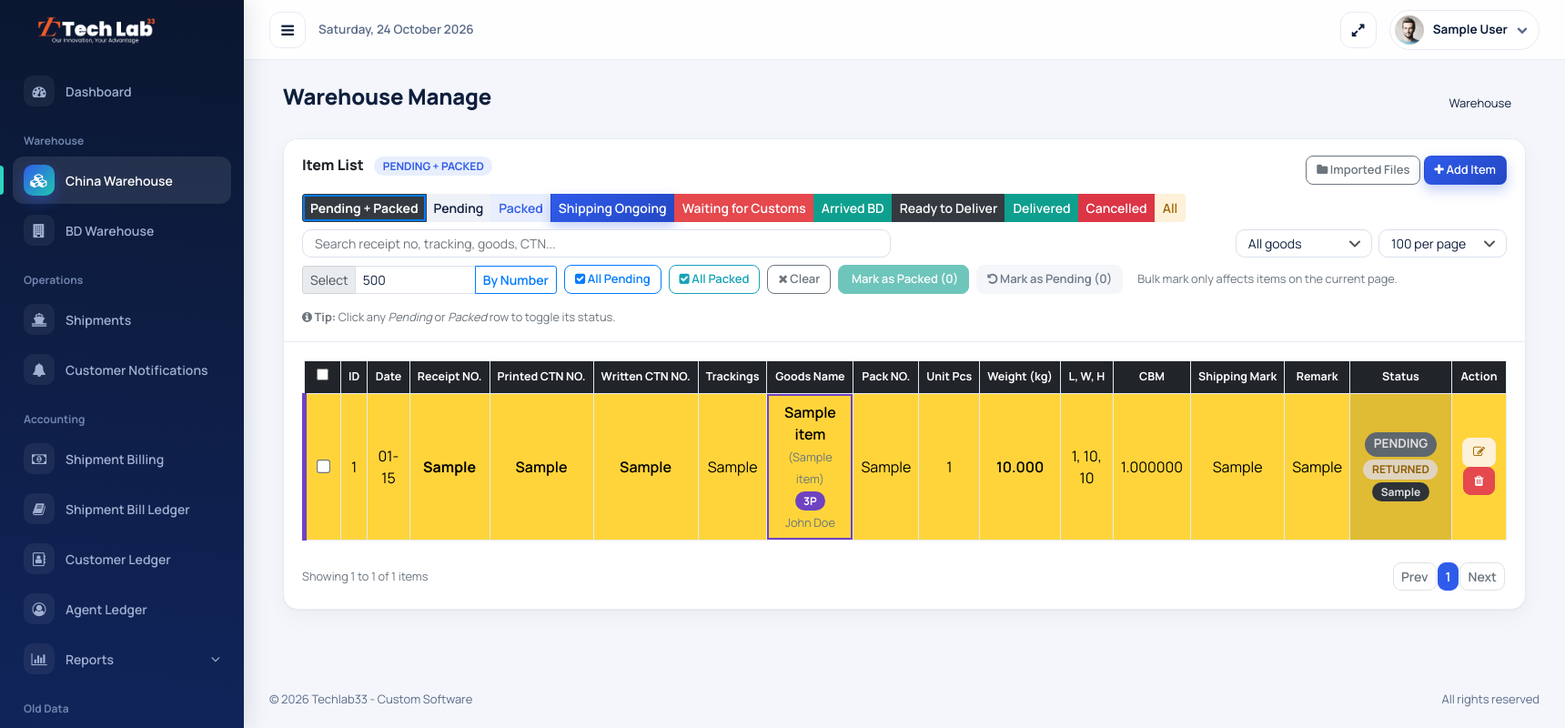
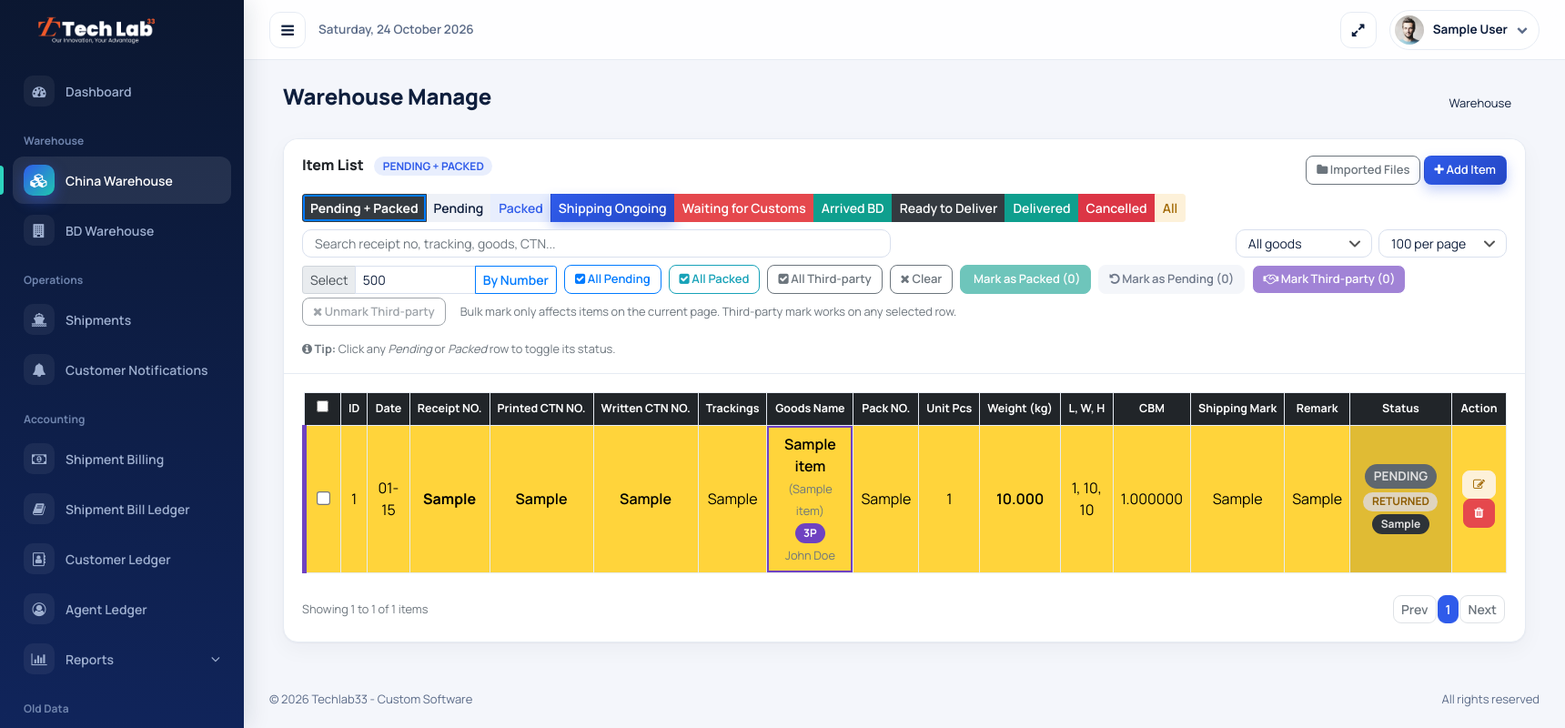
Before and after one commit to tjfahim/CoreLogistics, a Laravel app: page /admin/cargo-items in a window 1720 px wide. Shown: the whole page at 91% size. Run offline with Laravel 10, Linux system fonts and the light colour scheme; a user stored in the database is signed in; data comes from the database, SQL or seed files in the repository; tables that the repository leaves empty hold one stand-in row (values such as "Sample post"); parts of the project's set-up code (start-up, migrations or seed data) failed here and were passed over; some libraries are stand-ins or nearby versions.

Commit message:
Bulk third-party mark on item list; per-row 3P on add items
- Item list: checkboxes on every non-cancelled row, Mark / Unmark Third-party buttons, "All Third-party" select
- New POST cargo-items/bulk-third-party
- Add items: per-row 3P checkbox besides the apply-to-all checkbox

Co-Authored-By: Claude Sonnet 5.5 <noreply@anthropic.com>
Claude-Session: https://claude.ai/code/session_01Jq6ZkYQZMWS3iU3B1c9tcQ

```diff
--- a/app/Http/Controllers/CargoItemController.php
+++ b/app/Http/Controllers/CargoItemController.php
@@ -141,6 +141,7 @@ public function ajaxItems(Request $request)
             'items.*.remark'          => ['nullable', 'string', 'max:500'],
             'items.*.warehouse'       => ['nullable', 'string', 'max:255'],
             'items.*.is_copy'         => ['nullable'],
+            'items.*.is_third_party'  => ['nullable'],
             'is_third_party'          => ['nullable', 'boolean'],
         ]);
 
@@ -173,6 +174,7 @@ foreach ($validated['items'] as $index => $itemData) {
             $seen = [];
             foreach ($validated['items'] as $itemData) {
                 $itemData['is_copy'] = !empty($itemData['is_copy']);
+                $rowThirdParty = !empty($itemData['is_third_party']);
 
                 $key = strtolower(trim(($itemData['tracking_no'] ?? '') . '|' . ($itemData['goods_name_en'] ?? '')));
                 if (empty($itemData['tracking_no'])) continue;
@@ -188,7 +190,7 @@ foreach ($validated['items'] as $index => $itemData) {
                     continue;
                 }
 
-                $itemData['is_third_party'] = $isThirdParty;
+                $itemData['is_third_party'] = $isThirdParty || $rowThirdParty;
                 CargoItem::create($itemData);
             }
         });
@@ -242,6 +244,26 @@ foreach ($validated['items'] as $index => $itemData) {
         return redirect()
             ->route('cargo-items.index')
             ->with('success', 'Cargo item updated successfully.');
+    }
+
+    /** Mark / unmark many selected items as third-party goods (bulk mark from the item list). */
+    public function bulkThirdParty(Request $request)
+    {
+        \Illuminate\Support\Facades\Gate::authorize('edit-warehouse-item');
+
+        $data = $request->validate([
+            'item_ids'       => 'required|array|min:1',
+            'item_ids.*'     => 'integer|exists:cargo_items,id',
+            'is_third_party' => 'required|boolean',
+        ]);
+
+        $n = CargoItem::whereIn('id', $data['item_ids'])->update(['is_third_party' => $request->boolean('is_third_party')]);
+
+        return response()->json([
+            'success' => true,
+            'updated' => $n,
+            'message' => $n . ' item(s) ' . ($request->boolean('is_third_party') ? 'marked as third-party.' : 'unmarked from third-party.'),
+        ]);
     }
 
     /** Cancel an item (removes it from any shipment, keeps the record in the Cancelled list). */
--- a/resources/views/admin/cargo_items/create.blade.php
+++ b/resources/views/admin/cargo_items/create.blade.php
@@ -106,7 +106,7 @@
                                 <input type="checkbox" name="is_third_party" value="1" id="is_third_party" class="form-check-input" {{ old('is_third_party') ? 'checked' : '' }}>
                                 <label class="form-check-label font-weight-bold" for="is_third_party"><i class="fa fa-handshake-o"></i> Third-party goods</label>
                             </div>
-                            <small class="text-muted">Applies to every row below. Assign the partner customer to the item as usual.</small>
+                            <small class="text-muted">Tick to apply to EVERY row below, or tick the 3P box on individual rows.</small>
                         </div>
                         @csrf
 
@@ -132,6 +132,7 @@
                                         <th>Ware House</th>
                                         <th>Remark</th>
                                         <th>Copy</th>
+                                        <th title="Third-party goods">3P</th>
                                         <th>Action</th>
                                     </tr>
                                 </thead>
@@ -155,6 +156,7 @@
                                         <td><input type="text" name="items[0][warehouse]" class="form-control form-control-sm"></td>
                                         <td><input type="text" name="items[0][remark]" class="form-control form-control-sm"></td>
                                         <td class="text-center"><input type="checkbox" name="items[0][is_copy]" value="1"></td>
+                                        <td class="text-center"><input type="checkbox" name="items[0][is_third_party]" value="1" title="Third-party goods"></td>
                                         <td class="text-center">
                                             <button type="button" class="btn btn-danger btn-sm remove-row">
                                                 <i class="fa fa-trash"></i>
@@ -207,6 +209,7 @@
                 <td><input type="text" name="items[${rowIndex}][warehouse]" class="form-control form-control-sm"></td>
                 <td><input type="text" name="items[${rowIndex}][remark]" class="form-control form-control-sm"></td>
                 <td class="text-center"><input type="checkbox" name="items[${rowIndex}][is_copy]" value=""></td>
+                <td class="text-center"><input type="checkbox" name="items[${rowIndex}][is_third_party]" value="1" title="Third-party goods"></td>
                 <td class="text-center">
                     <button type="button" class="btn btn-danger btn-sm remove-row"><i class="fa fa-trash"></i></button>
                 </td>`;
--- a/resources/views/admin/cargo_items/index.blade.php
+++ b/resources/views/admin/cargo_items/index.blade.php
@@ -133,6 +133,10 @@
                                 <i class="fa fa-check-square"></i> All Packed
                             </button>
 
+                            <button type="button" class="btn btn-outline-secondary btn-sm mr-2 mb-1" id="btnSelectAll3p">
+                                <i class="fa fa-check-square"></i> All Third-party
+                            </button>
+
                             <button type="button" class="btn btn-outline-secondary btn-sm mr-2 mb-1" id="btnClearSelection">
                                 <i class="fa fa-times"></i> Clear
                             </button>
@@ -146,10 +150,19 @@
                                 <i class="fa fa-undo"></i> Mark as Pending
                                 (<span id="selectedCount2">0</span>)
                             </button>
+
+                            {{-- Third-party mark (works on ANY selected rows, any status) --}}
+                            <button type="button" class="btn btn-sm mr-2 mb-1 text-white" style="background:#6f42c1" id="btnMark3p" disabled>
+                                <i class="fa fa-handshake-o"></i> Mark Third-party
+                                (<span id="selectedCount3">0</span>)
+                            </button>
+                            <button type="button" class="btn btn-outline-secondary btn-sm mr-2 mb-1" id="btnUnmark3p" disabled>
+                                <i class="fa fa-times"></i> Unmark Third-party
+                            </button>
                         @endcan
 
                         <small class="text-muted ml-2 mb-1">
-                            Bulk mark only affects items on the current page.
+                            Bulk mark only affects items on the current page. Third-party mark works on any selected row.
                         </small>
                     </div>
                 </div>
@@ -325,9 +338,9 @@ $(document).ready(function () {
             }
 
             // Pending AND packed rows are selectable (for either direction)
-            const canSelect = P.canToggle && ['pending', 'packed'].includes(item.status);
+            const canSelect = P.canToggle && item.status !== 'cancelled';
             const checkboxCell = canSelect
-                ? '<td class="bulk-check-cell"><input type="checkbox" class="row-check" data-id="' + item.id + '" data-status="' + item.status + '"></td>'
+                ? '<td class="bulk-check-cell"><input type="checkbox" class="row-check" data-id="' + item.id + '" data-status="' + item.status + '" data-3p="' + (item.is_third_party ? 1 : 0) + '"></td>'
                 : '<td class="text-muted">—</td>';
 
             html += '<tr data-item-id="' + item.id + '" ' +
@@ -527,8 +540,10 @@ $(document).ready(function () {
         const n = $('.row-check:checked').length;
         $('#selectedCount').text(n);
         $('#selectedCount2').text(n);
+        $('#selectedCount3').text(n);
         $bulkPackBtn.prop('disabled', n === 0);
         $bulkPendingBtn.prop('disabled', n === 0);
+        $('#btnMark3p, #btnUnmark3p').prop('disabled', n === 0);
     }
 
     function clearAllChecks() {
@@ -575,6 +590,28 @@ $(document).ready(function () {
         });
         updateSelectionCount();
     });
+
+    // 2c) Select all third-party rows on the current page
+    $('#btnSelectAll3p').on('click', function () {
+        $('.row-check').each(function () { $(this).prop('checked', String($(this).data('3p')) === '1'); });
+        updateSelectionCount();
+    });
+
+    // third-party bulk mark / unmark (any status)
+    function bulkThirdParty(flag) {
+        const ids = $('.row-check:checked').map(function () { return $(this).data('id'); }).get();
+        if (!ids.length) { showToast('No items selected.'); return; }
+        if (!confirm((flag ? 'Mark ' : 'Unmark ') + ids.length + ' item(s) as third-party?')) return;
+        $.ajax({
+            url: '{{ route("cargo-items.bulk-third-party") }}',
+            type: 'POST',
+            data: { _token: '{{ csrf_token() }}', item_ids: ids, is_third_party: flag ? 1 : 0 },
+            success: function (res) { showToast(res.message || 'Updated.'); loadItems(); },
+            error: function (xhr) { showToast(xhr.status === 403 ? 'You do not have permission.' : 'Bulk update failed.'); }
+        });
+    }
+    $('#btnMark3p').on('click', function () { bulkThirdParty(true); });
+    $('#btnUnmark3p').on('click', function () { bulkThirdParty(false); });
 
     // 3) Clear all
     $('#btnClearSelection').on('click', clearAllChecks);
--- a/routes/web.php
+++ b/routes/web.php
@@ -172,6 +172,7 @@ Route::post('itemsshipments/{itemshipment}/remove-box', [ItemShipmentController:
 Route::get('cargo-items/arrived-bd', [CargoItemController::class, 'arrivedBdItems'])->name('cargo-items.arrived-bd');
 Route::get('cargo-items/{cargoItem}/edit', [CargoItemController::class, 'edit'])->name('cargo-items.edit');
 Route::get('cargo-items/bangladesh-warehouse', [CargoItemController::class, 'bangladeshWarehouseItems'])->name('cargo-items.bangladesh-warehouse');
+Route::post('cargo-items/bulk-third-party', [CargoItemController::class, 'bulkThirdParty'])->name('cargo-items.bulk-third-party');
 Route::get('cargo-items/ajax/items', [CargoItemController::class, 'ajaxItems'])->name('cargo-items.ajax-items');
 
 // Status-specific (existing)
```
